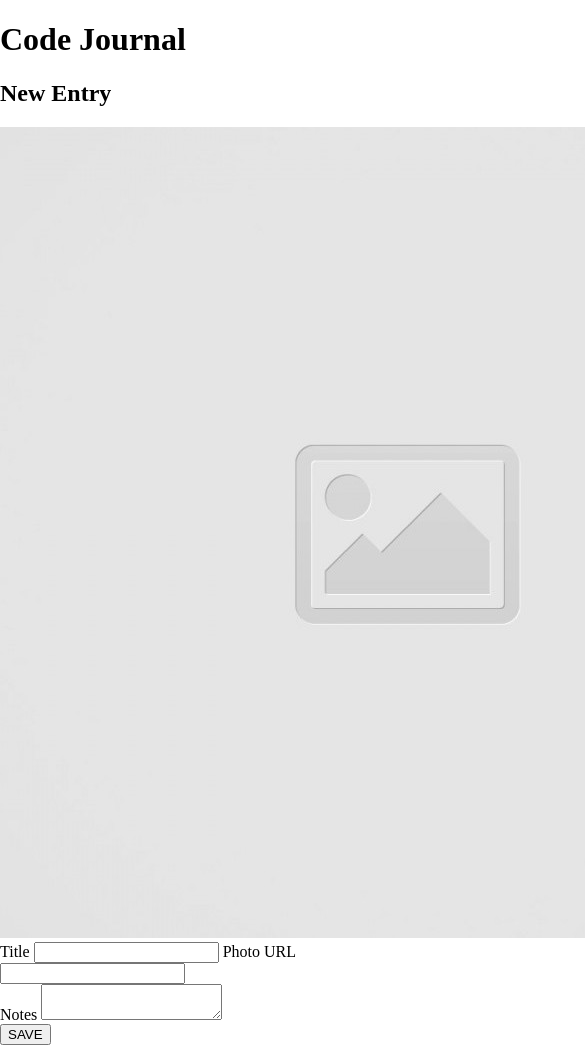
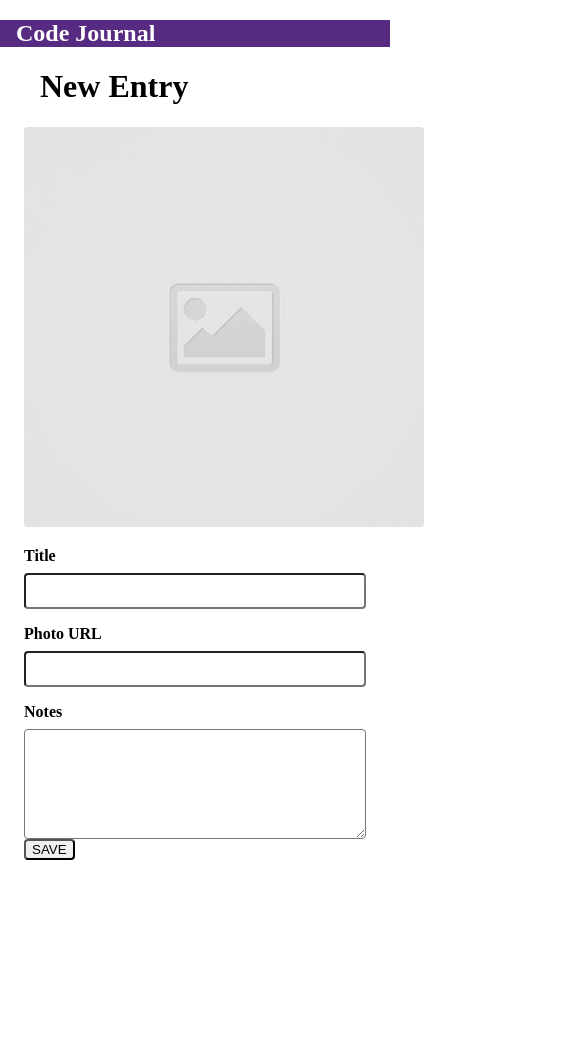
Before and after one commit to bookaneers/code-journal, a website: page index.html in a window 390 px wide. Shown: the top 1045 px of the page, 585 px wide, since content can reach past the window. After the commit the page ends 860 px from the top, so only its background shows below. Drawn offline with Linux system fonts and the light colour scheme.

Commit message:
Checked for screen sizes: mobile and desktop.

```diff
--- a/css/styles.css
+++ b/css/styles.css
@@ -0,0 +1,34 @@
+h2 {
+  background-color: rgb(86, 43, 129);
+  color: white;
+}
+
+h1,
+h2 {
+  padding: 0 1rem;
+}
+
+.column-half img {
+  width: 400px;
+  height: auto;
+}
+
+label {
+  font-weight: bold;
+  padding-bottom: 0.5rem;
+}
+
+label,
+input,
+textarea {
+  display: block;
+  width: 100%;
+  padding-top: 1rem;
+}
+
+.column-half img,
+button,
+input,
+textarea {
+  border-radius: 0.25rem;
+}
--- a/index.html
+++ b/index.html
@@ -16,30 +16,39 @@
 </head>
 <body>
   <header>
-    <h1>Code Journal</h1>
+
   </header>
   <main>
-    <!-- <div [data-view="entry-form"]> -->
-      <form action="" method="get" class="journal-entry">
-        <h2>New Entry</h2>
-        <div class="placehold-image">
-          <img src="images/placeholder-image-square.jpg" alt="image placeholder">
+      <h2>Code Journal</h2>
+    <div class="container">
+
+      <form id="contact-form">
+        <h1>New Entry</h1>
+        <div class="row">
+          <div class="column-half">
+            <img src="images/placeholder-image-square.jpg">
           </div>
-        <div class="title-photo">
+          <div class="column-half">
             <label for="title">Title</label>
               <input required name="title" type="text" id="title">
             <label for="photo-url">Photo URL</label>
               <input required name="photo-url" type="url" id="photo-url">
           </div>
-        <div class="notes">
+        </div>
+        <div class="row">
+          <div class="column-full">
             <label for="notes">Notes</label>
-          <textarea required name="notes" type="text" id="notes"></textarea>
+              <textarea required rows="6" name="notes" id="notes"></textarea>
           </div>
-        <div class="button">
-          <button>SAVE</button>
+          <div>
+            <div class="form-actions">
+              <button type="submit">SAVE</button>
             </div>
+          </div>
+        </div>
+
       </form>
-    <!-- </div> -->
+    </div>
   </main>
   <script src="js/data.js"></script>
   <script src="js/main.js"></script>
```
Lines whose indentation alone changed are shown as unchanged.
